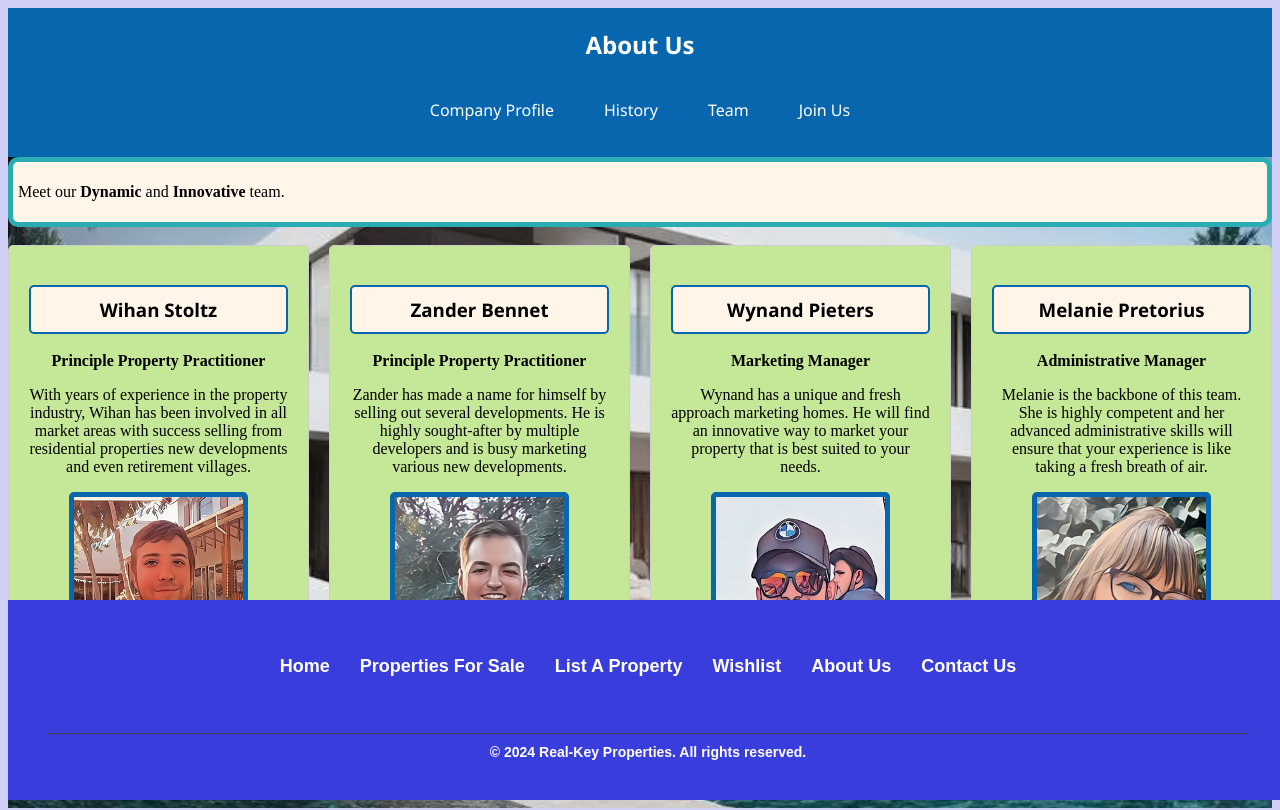
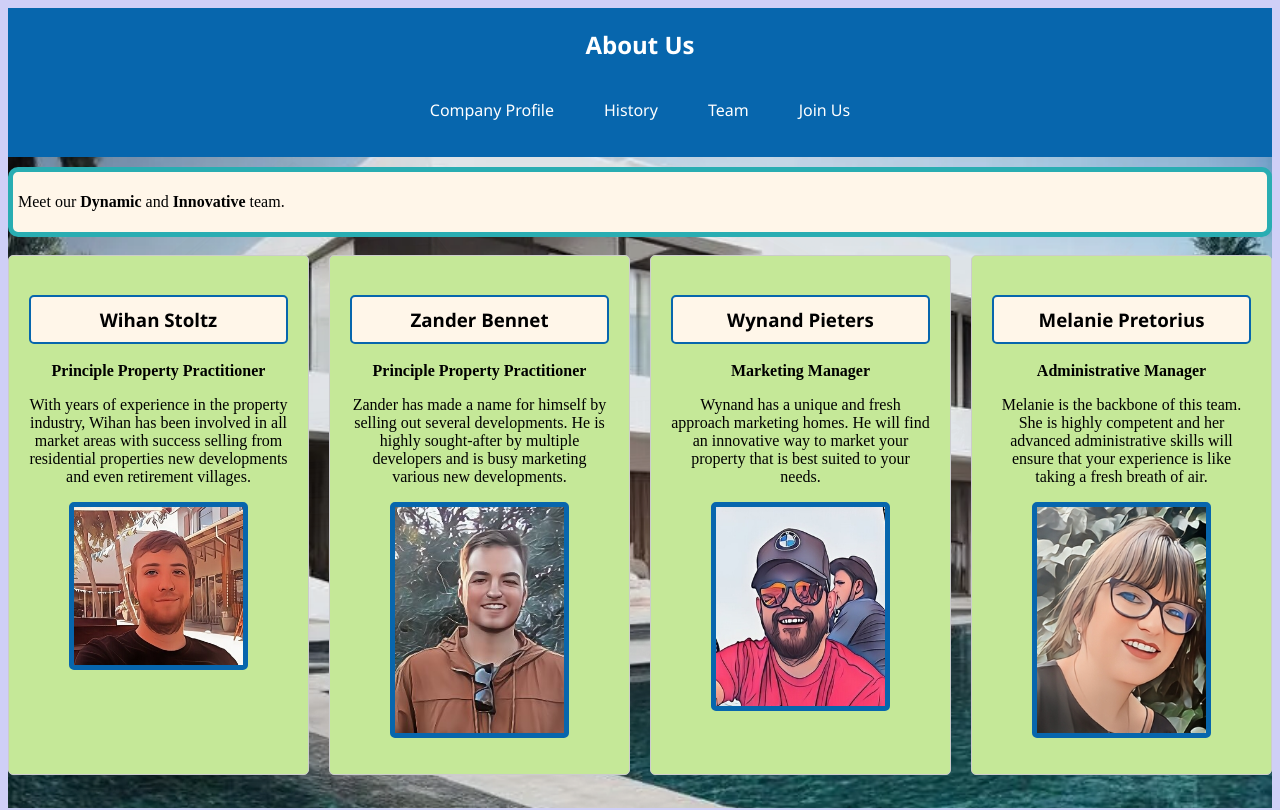
Before and after one commit to WynandPieters/Property-Listing-App, an Angular app: page /about-us/team in a window 1280 px wide. Shown: the top 810 px of the page. Built offline with nearby package versions, Linux system fonts and the light colour scheme.

Commit message:
Fixed minor issues.

```diff
--- a/src/app/about-us/about-us.component.css
+++ b/src/app/about-us/about-us.component.css
@@ -333,7 +333,7 @@ footer {
     padding: 40px 0;
     font-weight: bold;
     position: absolute;
-    bottom: 0;
+    bottom: 1;
     width: 100%;
 }
 
--- a/src/app/homepage/navigation-buttons/navigation-buttons.component.css
+++ b/src/app/homepage/navigation-buttons/navigation-buttons.component.css
@@ -23,6 +23,7 @@
     border: 0;
     margin: 0 10px;
     border: solid 3px rgb(56, 61, 220);
+    cursor: pointer;
 }
 
 .buttons-container button:hover {
--- a/src/app/team/team.component.css
+++ b/src/app/team/team.component.css
@@ -60,6 +60,7 @@ header ul li a:hover {
 }
 
 article {
+    margin-top: 10px;
     padding: 5px;
     background-color: #FFF6E9;
     border: 5px solid #29ADB2;
```
